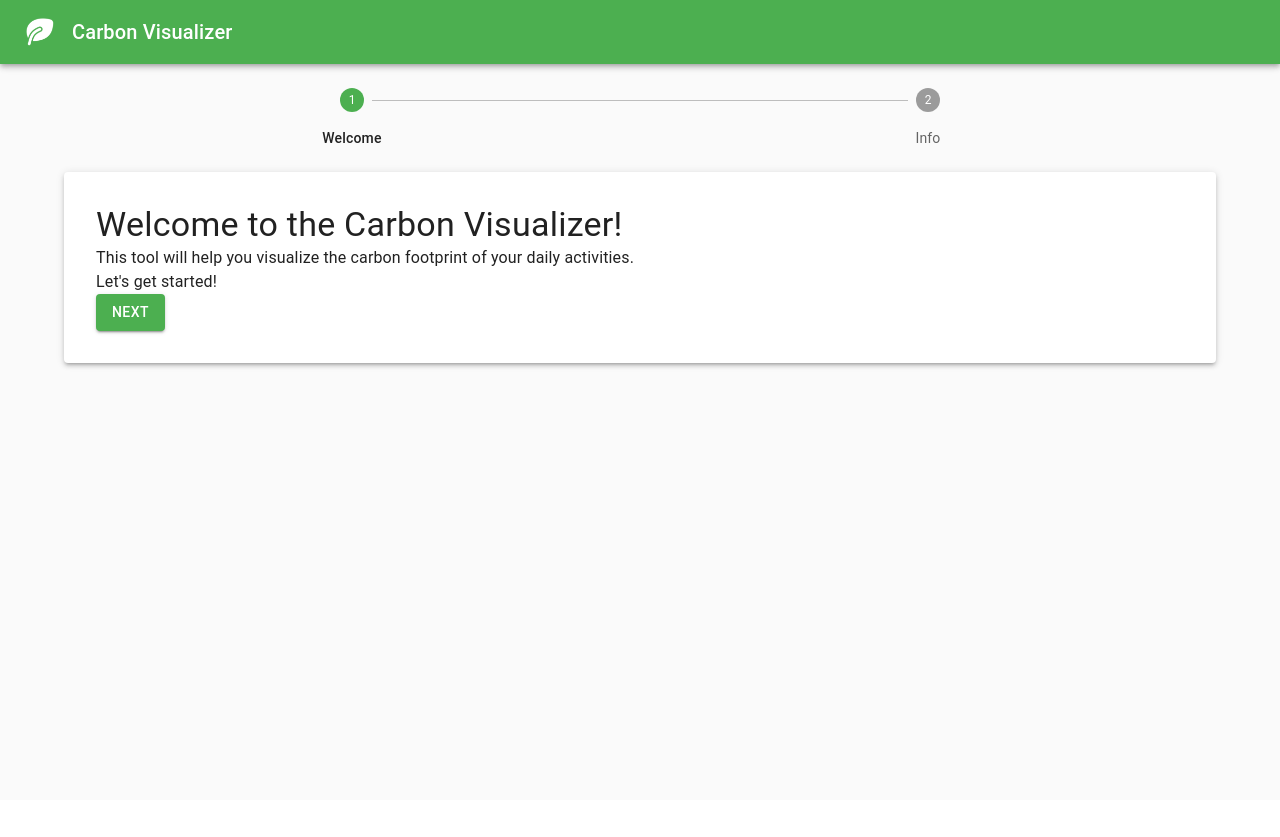
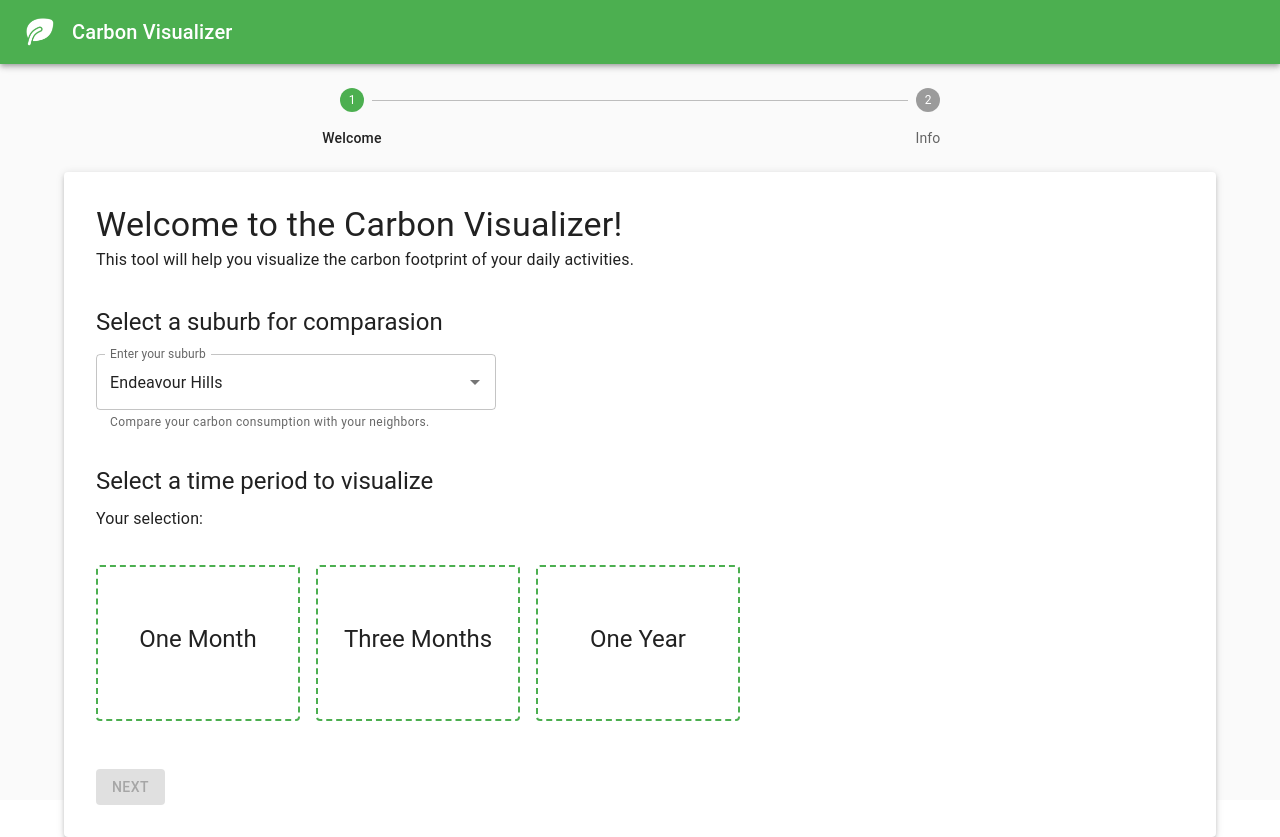
Before and after one commit to TonyJiashiChen/FIT5120-Onboarding-Project, a React (Create React App) app in the folder onboarding-frontend/: page / in a window 1280 px wide. Before the commit the page ends 800 px from the top, so only its background shows below. Built offline with nearby package versions, Linux system fonts and the light colour scheme.

Commit message:
finish welcome page

```diff
--- a/onboarding-frontend/src/components/Welcome.jsx
+++ b/onboarding-frontend/src/components/Welcome.jsx
@@ -1,21 +1,179 @@
 import React from "react";
-import { Button, Typography } from "@mui/material";
+import Autocomplete from "@mui/material/Autocomplete";
+import Button from "@mui/material/Button";
+import Typography from "@mui/material/Typography";
+import TextField from "@mui/material/TextField";
+import Box from "@mui/material/Box";
+import CardActionArea from "@mui/material/CardActionArea";
+import Card from "@mui/material/Card";
+import CardContent from "@mui/material/CardContent";
+import { useTheme } from "@mui/material";
+
+const options = [
+  {
+    "postcode": 3802,
+    "suburb": "Endeavour Hills",
+    "latitude": -37.97020387932868,
+    "longitude": 145.2562723381787
+  },
+  {
+    "postcode": 3807,
+    "suburb": "Beaconsfield",
+    "latitude": -38.055213443730615,
+    "longitude": 145.3660402905909
+  },
+  {
+    "postcode": 3978,
+    "suburb": "Clyde and Clyde North",
+    "latitude": -38.128774486217914,
+    "longitude": 145.35587854314844
+  },
+  {
+    "postcode": 3803,
+    "suburb": "Hallam",
+    "latitude": -38.007567081050084,
+    "longitude": 145.26891675520798
+  },
+  {
+    "postcode": 3806,
+    "suburb": "Berwick and Harkaway",
+    "latitude": -38.02737301912716,
+    "longitude": 145.35162892874706
+  },
+  {
+    "postcode": 3976,
+    "suburb": "Hampton Park",
+    "latitude": -38.0386345283274,
+    "longitude": 145.26866310174384
+  },
+  {
+    "postcode": 3156,
+    "suburb": "Lysterfield South",
+    "latitude": -37.952494433947635,
+    "longitude": 145.26696070561252
+  },
+  {
+    "postcode": 3804,
+    "suburb": "Narre Warren North",
+    "latitude": -37.98192494004503,
+    "longitude": 145.3132574801433
+  },
+  {
+    "postcode": 3975,
+    "suburb": "Lynbrook and Lyndhurst",
+    "latitude": -38.06185951316981,
+    "longitude": 145.25302722972947
+  },
+  {
+    "postcode": 3980,
+    "suburb": "Blind Bight , Tooradin and Warneet",
+    "latitude": -38.205491632708714,
+    "longitude": 145.36995224637462
+  },
+  {
+    "postcode": 3805,
+    "suburb": "Narre Warren and Narre Warren South",
+    "latitude": -38.03656411385693,
+    "longitude": 145.30428192002296
+  },
+  {
+    "postcode": 3912,
+    "suburb": "Pearcedale",
+    "latitude": -38.19712264995437,
+    "longitude": 145.25075485842544
+  },
+  {
+    "postcode": 3177,
+    "suburb": "Doveton and Eumemmerring",
+    "latitude": -37.9905805847808,
+    "longitude": 145.2402222123229
+  },
+  {
+    "postcode": 3977,
+    "suburb": "Botanic Ridge, Cannons Creek, Cranbourne, Cranbourne East, Cranbourne North, Cranbourne South, Cranbourne West, Devon Meadows and Junction Village",
+    "latitude": -38.13735705358775,
+    "longitude": 145.2836422978307
+  }
+]
+
+const timeframes = [{
+  label: 'One Month',
+  value: 1,
+},{
+  label: 'Three Months',
+  value: 3,
+}, {
+  label: 'One Year',
+  value: 12,
+}]
 
 export function Welcome({
-  nextStep
+  nextStep,
+  timeframe,
+  setTimeframe,
+  suburb,
+  setSuburb,
+  postcode,
+  setPostcode
 }) {
+  const theme = useTheme();
+
+  React.useEffect(() => {
+    setSuburb(options[0]);
+    setPostcode(options[0].postcode);
+  }, [setSuburb, setPostcode]);
   return (
     <>
       <Typography variant="h4" component="div" sx={{ flexGrow: 1 }}>
         Welcome to the Carbon Visualizer!
       </Typography>
-      <Typography variant="body1" component="div" sx={{ flexGrow: 1 }}>
+      <Typography variant="subtitle1" component="div" sx={{ flexGrow: 1 }}>
         This tool will help you visualize the carbon footprint of your daily activities.
       </Typography>
-      <Typography variant="body1" component="div" sx={{ flexGrow: 1 }}>
-        Let's get started!
+      <Typography variant="h5" component="div" sx={{ flexGrow: 1, marginTop: '2rem' }}>
+        Select a suburb for comparasion
       </Typography>
-      <Button variant="contained" onClick={nextStep}>Next</Button>
+      <Autocomplete
+        disablePortal
+        options={options}
+        value={suburb}
+        onChange={(event, newValue) => {
+          setSuburb(newValue);
+          setPostcode(newValue.postcode);
+        }}
+        sx={{ maxWidth: 400, marginTop: '1rem' }}
+        renderOption={(props, option) => (
+          <Box component="li" {...props}>
+            {option.suburb} ({option.postcode})
+          </Box>
+        )}
+        renderInput={(params) => <TextField {...params} label="Enter your suburb" helperText="Compare your carbon consumption with your neighbors." />}
+        getOptionLabel={(option) => option.suburb}
+        />
+
+      <Typography variant="h5" component="div" sx={{ flexGrow: 1, marginTop: '2rem' }}>
+        Select a time period to visualize
+      </Typography>
+      <Typography variant="subtitle1" component="div" sx={{ flexGrow: 1, marginTop: '0.5rem' }}>
+        Your selection: <b>{timeframe.label}</b>
+      </Typography>
+
+      <div style={{display: 'flex', flexDirection: 'row', marginTop: '1rem', flexWrap: 'wrap', gap: '1rem'}}>
+      {
+        timeframes.map(tf => (
+          <Card variant={tf.value === timeframe.value?'elevation':'outlined'} sx={{ minWidth: 200, maxWidth: 300, marginTop: '1rem', border: tf.value===timeframe.value?`3px solid ${theme.palette.primary.main}`:`2px dashed ${theme.palette.primary.main}` }}>
+            <CardActionArea onClick={() => {setTimeframe(tf)}}>
+              <CardContent sx={{height: 120, display: 'flex', justifyContent: 'center', alignItems: 'center'}}>
+                <Typography gutterBottom variant="h5" component="div">
+                  {tf.label}
+                </Typography>
+              </CardContent>
+            </CardActionArea>
+          </Card>
+        ))
+      }
+      </div>
+      <Button sx={{marginTop: '3rem'}} disabled={!(suburb&&timeframe)} variant="contained" onClick={nextStep}>Next</Button>
     </>
   )
 }
--- a/onboarding-frontend/src/layout/Main.jsx
+++ b/onboarding-frontend/src/layout/Main.jsx
@@ -18,6 +18,9 @@ const steps = [
 
 export function Main() {
   const [activeStep, setActiveStep] = useState(0);
+  const [postcode, setPostcode] = useState('');
+  const [suburb, setSuburb] = useState('');
+  const [timeframe, setTimeframe] = useState('');
   const nextStep = () => {
     setActiveStep(activeStep + 1);
   }
@@ -35,7 +38,13 @@ export function Main() {
                 activeStep,
                 steps,
                 nextStep,
-                lastStep
+                lastStep,
+                suburb,
+                setSuburb,
+                postcode,
+                setPostcode,
+                timeframe,
+                setTimeframe
               })
           }
         </Paper>
```
